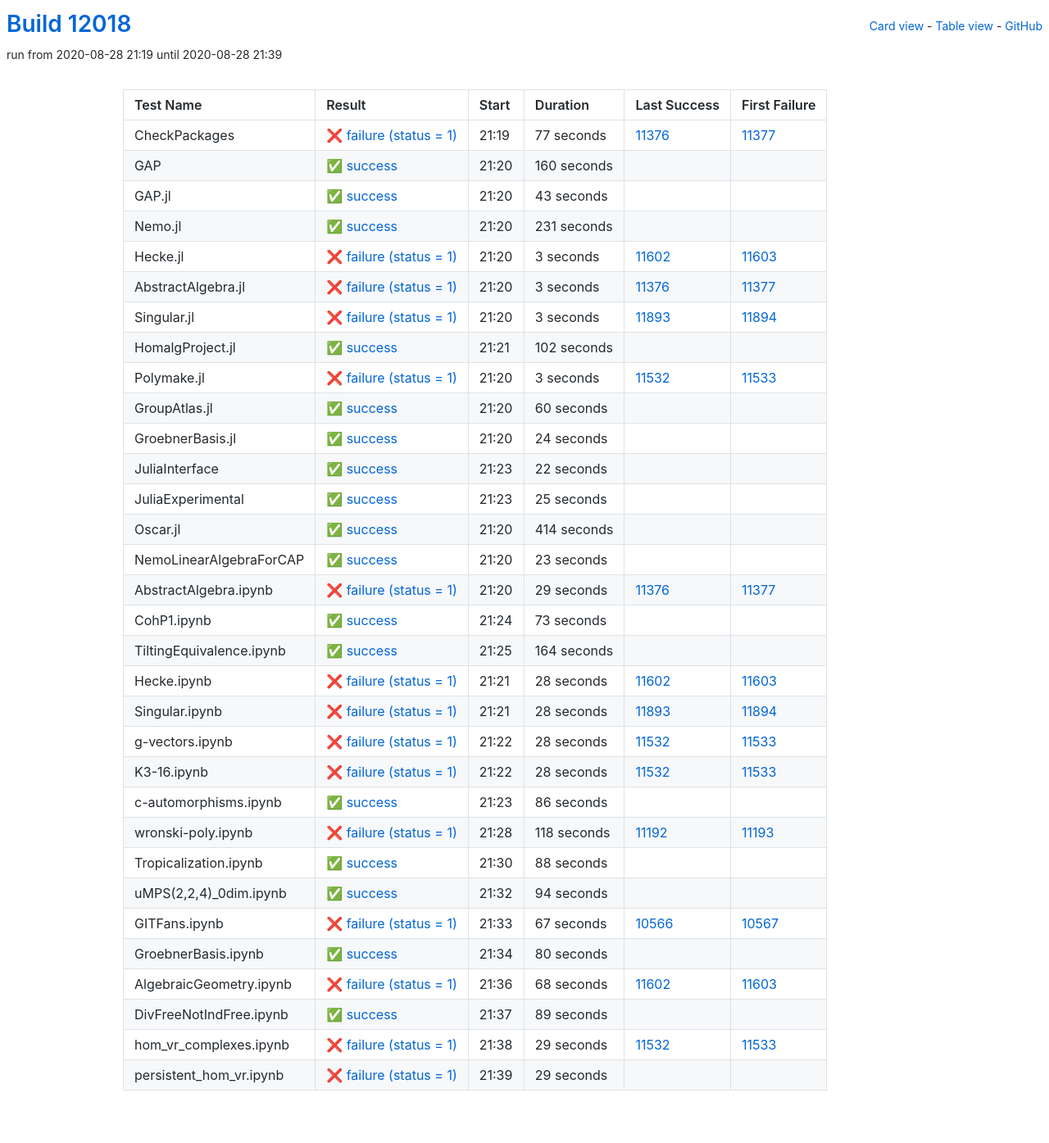
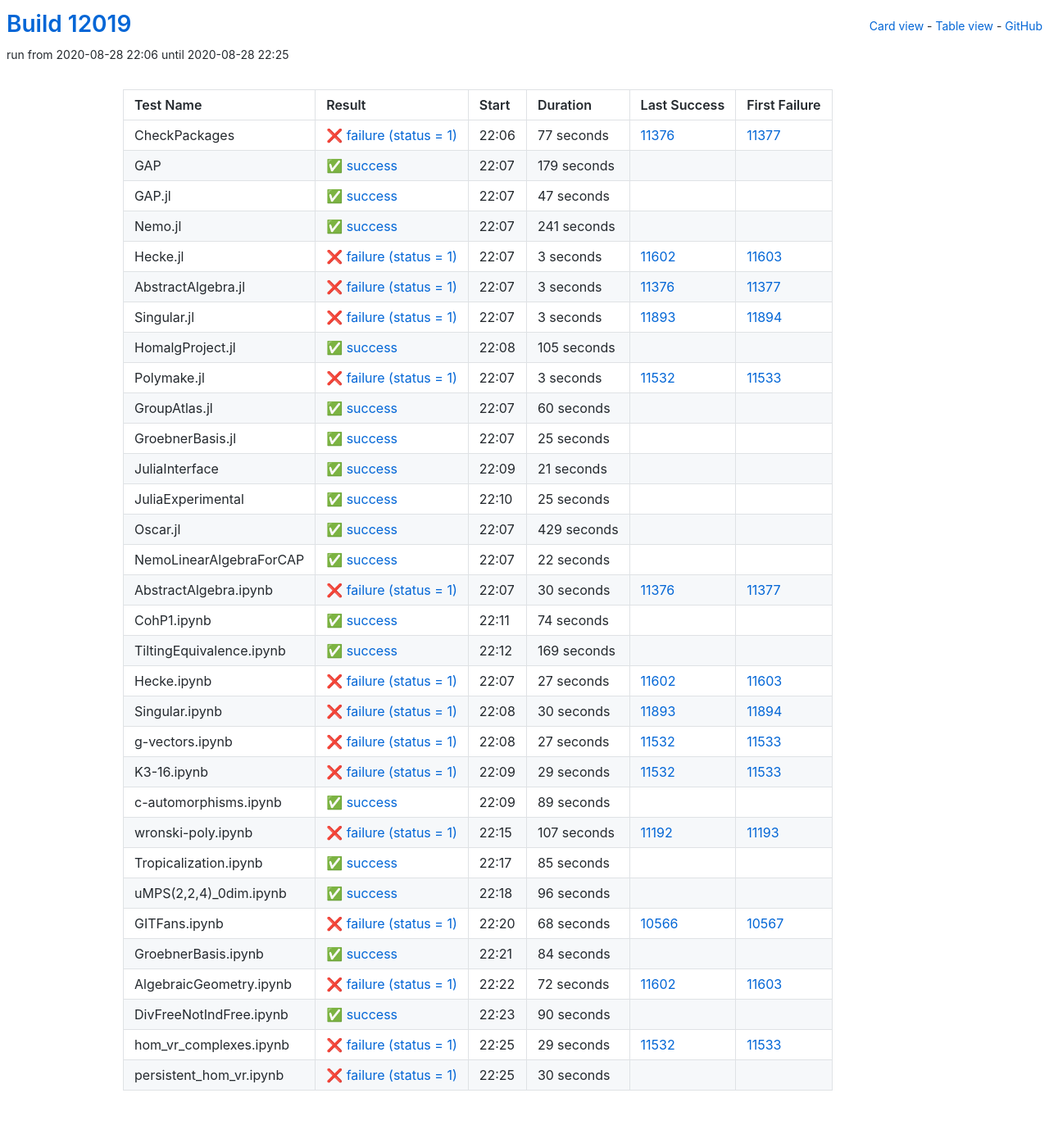
Before and after one commit to oscar-system/oscar-ci-status, a Jekyll site: the page built from table.html, in a window 1280 px wide. Shown: the whole page at 82% size. Built offline with Jekyll 4.4.1, drawn with Linux system fonts in a browser that asks for light colours.

Commit message:
Build #12019

```diff
--- a/_data/ci.yml
+++ b/_data/ci.yml
@@ -1,6 +1,6 @@
 ---
-build: 12018
-build_url: https://oscarci.mathematik.uni-kl.de/job/oscar/12018/
+build: 12019
+build_url: https://oscarci.mathematik.uni-kl.de/job/oscar/12019/
 job: oscar
 organization: oscar-system
 repo: oscar-ci-status
@@ -8,8 +8,8 @@
 tests:
 - name: CheckPackages
   id: checkpackages
-  log: https://oscarci.mathematik.uni-kl.de/job/oscar/12018/artifact/logs/build-12018/CheckPackages.log
-  start: 2020-08-28 21:19
+  log: https://oscarci.mathematik.uni-kl.de/job/oscar/12019/artifact/logs/build-12019/CheckPackages.log
+  start: 2020-08-28 22:06
   success: false
   exitcode: 1
   status: failure
@@ -20,44 +20,44 @@
   first_failure_url: https://oscarci.mathematik.uni-kl.de/job/oscar/11377/
 - name: GAP
   id: gap
-  log: https://oscarci.mathematik.uni-kl.de/job/oscar/12018/artifact/logs/build-12018/GAP.log
-  start: 2020-08-28 21:20
+  log: https://oscarci.mathematik.uni-kl.de/job/oscar/12019/artifact/logs/build-12019/GAP.log
+  start: 2020-08-28 22:07
   success: true
   exitcode: 0
   status: success
-  duration: 160
+  duration: 179
   last_success: false
   last_success_url:
   first_failure: false
   first_failure_url:
 - name: GAP.jl
   id: gap-jl
-  log: https://oscarci.mathematik.uni-kl.de/job/oscar/12018/artifact/logs/build-12018/GAP.jl.log
-  start: 2020-08-28 21:20
+  log: https://oscarci.mathematik.uni-kl.de/job/oscar/12019/artifact/logs/build-12019/GAP.jl.log
+  start: 2020-08-28 22:07
   success: true
   exitcode: 0
   status: success
-  duration: 43
+  duration: 47
   last_success: false
   last_success_url:
   first_failure: false
   first_failure_url:
 - name: Nemo.jl
   id: nemo-jl
-  log: https://oscarci.mathematik.uni-kl.de/job/oscar/12018/artifact/logs/build-12018/Nemo.jl.log
-  start: 2020-08-28 21:20
+  log: https://oscarci.mathematik.uni-kl.de/job/oscar/12019/artifact/logs/build-12019/Nemo.jl.log
+  start: 2020-08-28 22:07
   success: true
   exitcode: 0
   status: success
-  duration: 231
+  duration: 241
   last_success: false
   last_success_url:
   first_failure: false
   first_failure_url:
 - name: Hecke.jl
   id: hecke-jl
-  log: https://oscarci.mathematik.uni-kl.de/job/oscar/12018/artifact/logs/build-12018/Hecke.jl.log
-  start: 2020-08-28 21:20
+  log: https://oscarci.mathematik.uni-kl.de/job/oscar/12019/artifact/logs/build-12019/Hecke.jl.log
+  start: 2020-08-28 22:07
   success: false
   exitcode: 1
   status: failure
@@ -68,8 +68,8 @@
   first_failure_url: https://oscarci.mathematik.uni-kl.de/job/oscar/11603/
 - name: AbstractAlgebra.jl
   id: abstractalgebra-jl
-  log: https://oscarci.mathematik.uni-kl.de/job/oscar/12018/artifact/logs/build-12018/AbstractAlgebra.jl.log
-  start: 2020-08-28 21:20
+  log: https://oscarci.mathematik.uni-kl.de/job/oscar/12019/artifact/logs/build-12019/AbstractAlgebra.jl.log
+  start: 2020-08-28 22:07
   success: false
   exitcode: 1
   status: failure
@@ -80,8 +80,8 @@
   first_failure_url: https://oscarci.mathematik.uni-kl.de/job/oscar/11377/
 - name: Singular.jl
   id: singular-jl
-  log: https://oscarci.mathematik.uni-kl.de/job/oscar/12018/artifact/logs/build-12018/Singular.jl.log
-  start: 2020-08-28 21:20
+  log: https://oscarci.mathematik.uni-kl.de/job/oscar/12019/artifact/logs/build-12019/Singular.jl.log
+  start: 2020-08-28 22:07
   success: false
   exitcode: 1
   status: failure
@@ -92,20 +92,20 @@
   first_failure_url: https://oscarci.mathematik.uni-kl.de/job/oscar/11894/
 - name: HomalgProject.jl
   id: homalgproject-jl
-  log: https://oscarci.mathematik.uni-kl.de/job/oscar/12018/artifact/logs/build-12018/HomalgProject.jl.log
-  start: 2020-08-28 21:21
+  log: https://oscarci.mathematik.uni-kl.de/job/oscar/12019/artifact/logs/build-12019/HomalgProject.jl.log
+  start: 2020-08-28 22:08
   success: true
   exitcode: 0
   status: success
-  duration: 102
+  duration: 105
   last_success: false
   last_success_url:
   first_failure: false
   first_failure_url:
 - name: Polymake.jl
   id: polymake-jl
-  log: https://oscarci.mathematik.uni-kl.de/job/oscar/12018/artifact/logs/build-12018/Polymake.jl.log
-  start: 2020-08-28 21:20
+  log: https://oscarci.mathematik.uni-kl.de/job/oscar/12019/artifact/logs/build-12019/Polymake.jl.log
+  start: 2020-08-28 22:07
   success: false
   exitcode: 1
   status: failure
@@ -116,8 +116,8 @@
   first_failure_url: https://oscarci.mathematik.uni-kl.de/job/oscar/11533/
 - name: GroupAtlas.jl
   id: groupatlas-jl
-  log: https://oscarci.mathematik.uni-kl.de/job/oscar/12018/artifact/logs/build-12018/GroupAtlas.jl.log
-  start: 2020-08-28 21:20
+  log: https://oscarci.mathematik.uni-kl.de/job/oscar/12019/artifact/logs/build-12019/GroupAtlas.jl.log
+  start: 2020-08-28 22:07
   success: true
   exitcode: 0
   status: success
@@ -128,32 +128,32 @@
   first_failure_url:
 - name: GroebnerBasis.jl
   id: groebnerbasis-jl
-  log: https://oscarci.mathematik.uni-kl.de/job/oscar/12018/artifact/logs/build-12018/GroebnerBasis.jl.log
-  start: 2020-08-28 21:20
+  log: https://oscarci.mathematik.uni-kl.de/job/oscar/12019/artifact/logs/build-12019/GroebnerBasis.jl.log
+  start: 2020-08-28 22:07
   success: true
   exitcode: 0
   status: success
-  duration: 24
+  duration: 25
   last_success: false
   last_success_url:
   first_failure: false
   first_failure_url:
 - name: JuliaInterface
   id: juliainterface
-  log: https://oscarci.mathematik.uni-kl.de/job/oscar/12018/artifact/logs/build-12018/JuliaInterface.log
-  start: 2020-08-28 21:23
+  log: https://oscarci.mathematik.uni-kl.de/job/oscar/12019/artifact/logs/build-12019/JuliaInterface.log
+  start: 2020-08-28 22:09
   success: true
   exitcode: 0
   status: success
-  duration: 22
+  duration: 21
   last_success: false
   last_success_url:
   first_failure: false
   first_failure_url:
 - name: JuliaExperimental
   id: juliaexperimental
-  log: https://oscarci.mathematik.uni-kl.de/job/oscar/12018/artifact/logs/build-12018/JuliaExperimental.log
-  start: 2020-08-28 21:23
+  log: https://oscarci.mathematik.uni-kl.de/job/oscar/12019/artifact/logs/build-12019/JuliaExperimental.log
+  start: 2020-08-28 22:10
   success: true
   exitcode: 0
   status: success
@@ -164,200 +164,116 @@
   first_failure_url:
 - name: Oscar.jl
   id: oscar-jl
-  log: https://oscarci.mathematik.uni-kl.de/job/oscar/12018/artifact/logs/build-12018/Oscar.jl.log
-  start: 2020-08-28 21:20
+  log: https://oscarci.mathematik.uni-kl.de/job/oscar/12019/artifact/logs/build-12019/Oscar.jl.log
+  start: 2020-08-28 22:07
   success: true
   exitcode: 0
   status: success
-  duration: 414
+  duration: 429
   last_success: false
   last_success_url:
   first_failure: false
   first_failure_url:
 - name: NemoLinearAlgebraForCAP
   id: nemolinearalgebraforcap
-  log: https://oscarci.mathematik.uni-kl.de/job/oscar/12018/artifact/logs/build-12018/NemoLinearAlgebraForCAP.log
-  start: 2020-08-28 21:20
+  log: https://oscarci.mathematik.uni-kl.de/job/oscar/12019/artifact/logs/build-12019/NemoLinearAlgebraForCAP.log
+  start: 2020-08-28 22:07
   success: true
   exitcode: 0
   status: success
-  duration: 23
+  duration: 22
   last_success: false
   last_success_url:
   first_failure: false
   first_failure_url:
 - name: AbstractAlgebra.ipynb
   id: abstractalgebra-ipynb
-  log: https://oscarci.mathematik.uni-kl.de/job/oscar/12018/artifact/logs/build-12018/AbstractAlgebra.ipynb.log
-  start: 2020-08-28 21:20
+  log: https://oscarci.mathematik.uni-kl.de/job/oscar/12019/artifact/logs/build-12019/AbstractAlgebra.ipynb.log
+  start: 2020-08-28 22:07
   success: false
   exitcode: 1
   status: failure
-  duration: 29
+  duration: 30
   last_success: 11376
   last_success_url: https://oscarci.mathematik.uni-kl.de/job/oscar/11376/
   first_failure: 11377
   first_failure_url: https://oscarci.mathematik.uni-kl.de/job/oscar/11377/
 - name: CohP1.ipynb
   id: cohp1-ipynb
-  log: https://oscarci.mathematik.uni-kl.de/job/oscar/12018/artifact/logs/build-12018/CohP1.ipynb.log
-  start: 2020-08-28 21:24
+  log: https://oscarci.mathematik.uni-kl.de/job/oscar/12019/artifact/logs/build-12019/CohP1.ipynb.log
+  start: 2020-08-28 22:11
   success: true
   exitcode: 0
   status: success
-  duration: 73
+  duration: 74
   last_success: false
   last_success_url:
   first_failure: false
   first_failure_url:
 - name: TiltingEquivalence.ipynb
   id: tiltingequivalence-ipynb
-  log: https://oscarci.mathematik.uni-kl.de/job/oscar/12018/artifact/logs/build-12018/TiltingEquivalence.ipynb.log
-  start: 2020-08-28 21:25
+  log: https://oscarci.mathematik.uni-kl.de/job/oscar/12019/artifact/logs/build-12019/TiltingEquivalence.ipynb.log
+  start: 2020-08-28 22:12
   success: true
   exitcode: 0
   status: success
-  duration: 164
+  duration: 169
   last_success: false
   last_success_url:
   first_failure: false
   first_failure_url:
 - name: Hecke.ipynb
   id: hecke-ipynb
-  log: https://oscarci.mathematik.uni-kl.de/job/oscar/12018/artifact/logs/build-12018/Hecke.ipynb.log
-  start: 2020-08-28 21:21
+  log: https://oscarci.mathematik.uni-kl.de/job/oscar/12019/artifact/logs/build-12019/Hecke.ipynb.log
+  start: 2020-08-28 22:07
   success: false
   exitcode: 1
   status: failure
-  duration: 28
+  duration: 27
   last_success: 11602
   last_success_url: https://oscarci.mathematik.uni-kl.de/job/oscar/11602/
   first_failure: 11603
   first_failure_url: https://oscarci.mathematik.uni-kl.de/job/oscar/11603/
 - name: Singular.ipynb
   id: singular-ipynb
-  log: https://oscarci.mathematik.uni-kl.de/job/oscar/12018/artifact/logs/build-12018/Singular.ipynb.log
-  start: 2020-08-28 21:21
+  log: https://oscarci.mathematik.uni-kl.de/job/oscar/12019/artifact/logs/build-12019/Singular.ipynb.log
+  start: 2020-08-28 22:08
   success: false
   exitcode: 1
   status: failure
-  duration: 28
+  duration: 30
   last_success: 11893
   last_success_url: https://oscarci.mathematik.uni-kl.de/job/oscar/11893/
   first_failure: 11894
   first_failure_url: https://oscarci.mathematik.uni-kl.de/job/oscar/11894/
 - name: g-vectors.ipynb
   id: g-vectors-ipynb
-  log: https://oscarci.mathematik.uni-kl.de/job/oscar/12018/artifact/logs/build-12018/g-vectors.ipynb.log
-  start: 2020-08-28 21:22
+  log: https://oscarci.mathematik.uni-kl.de/job/oscar/12019/artifact/logs/build-12019/g-vectors.ipynb.log
+  start: 2020-08-28 22:08
   success: false
   exitcode: 1
   status: failure
-  duration: 28
+  duration: 27
   last_success: 11532
   last_success_url: https://oscarci.mathematik.uni-kl.de/job/oscar/11532/
   first_failure: 11533
   first_failure_url: https://oscarci.mathematik.uni-kl.de/job/oscar/11533/
 - name: K3-16.ipynb
   id: k3-16-ipynb
-  log: https://oscarci.mathematik.uni-kl.de/job/oscar/12018/artifact/logs/build-12018/K3-16.ipynb.log
-  start: 2020-08-28 21:22
+  log: https://oscarci.mathematik.uni-kl.de/job/oscar/12019/artifact/logs/build-12019/K3-16.ipynb.log
+  start: 2020-08-28 22:09
   success: false
   exitcode: 1
   status: failure
-  duration: 28
+  duration: 29
   last_success: 11532
   last_success_url: https://oscarci.mathematik.uni-kl.de/job/oscar/11532/
   first_failure: 11533
   first_failure_url: https://oscarci.mathematik.uni-kl.de/job/oscar/11533/
 - name: c-automorphisms.ipynb
   id: c-automorphisms-ipynb
-  log: https://oscarci.mathematik.uni-kl.de/job/oscar/12018/artifact/logs/build-12018/c-automorphisms.ipynb.log
-  start: 2020-08-28 21:23
-  success: true
-  exitcode: 0
-  status: success
-  duration: 86
-  last_success: false
-  last_success_url:
-  first_failure: false
-  first_failure_url:
-- name: wronski-poly.ipynb
-  id: wronski-poly-ipynb
-  log: https://oscarci.mathematik.uni-kl.de/job/oscar/12018/artifact/logs/build-12018/wronski-poly.ipynb.log
-  start: 2020-08-28 21:28
-  success: false
-  exitcode: 1
-  status: failure
-  duration: 118
-  last_success: 11192
-  last_success_url: https://oscarci.mathematik.uni-kl.de/job/oscar/11192/
-  first_failure: 11193
-  first_failure_url: https://oscarci.mathematik.uni-kl.de/job/oscar/11193/
-- name: Tropicalization.ipynb
-  id: tropicalization-ipynb
-  log: https://oscarci.mathematik.uni-kl.de/job/oscar/12018/artifact/logs/build-12018/Tropicalization.ipynb.log
-  start: 2020-08-28 21:30
-  success: true
-  exitcode: 0
-  status: success
-  duration: 88
-  last_success: false
-  last_success_url:
-  first_failure: false
-  first_failure_url:
-- name: uMPS(2,2,4)_0dim.ipynb
-  id: umps-2-2-4-0dim-ipynb
-  log: https://oscarci.mathematik.uni-kl.de/job/oscar/12018/artifact/logs/build-12018/uMPS-2-2-4-_0dim.ipynb.log
-  start: 2020-08-28 21:32
-  success: true
-  exitcode: 0
-  status: success
-  duration: 94
-  last_success: false
-  last_success_url:
-  first_failure: false
-  first_failure_url:
-- name: GITFans.ipynb
-  id: gitfans-ipynb
-  log: https://oscarci.mathematik.uni-kl.de/job/oscar/12018/artifact/logs/build-12018/GITFans.ipynb.log
-  start: 2020-08-28 21:33
-  success: false
-  exitcode: 1
-  status: failure
-  duration: 67
-  last_success: 10566
-  last_success_url: https://oscarci.mathematik.uni-kl.de/job/oscar/10566/
-  first_failure: 10567
-  first_failure_url: https://oscarci.mathematik.uni-kl.de/job/oscar/10567/
-- name: GroebnerBasis.ipynb
-  id: groebnerbasis-ipynb
-  log: https://oscarci.mathematik.uni-kl.de/job/oscar/12018/artifact/logs/build-12018/GroebnerBasis.ipynb.log
-  start: 2020-08-28 21:34
-  success: true
-  exitcode: 0
-  status: success
-  duration: 80
-  last_success: false
-  last_success_url:
-  first_failure: false
-  first_failure_url:
-- name: AlgebraicGeometry.ipynb
-  id: algebraicgeometry-ipynb
-  log: https://oscarci.mathematik.uni-kl.de/job/oscar/12018/artifact/logs/build-12018/AlgebraicGeometry.ipynb.log
-  start: 2020-08-28 21:36
-  success: false
-  exitcode: 1
-  status: failure
-  duration: 68
-  last_success: 11602
-  last_success_url: https://oscarci.mathematik.uni-kl.de/job/oscar/11602/
-  first_failure: 11603
-  first_failure_url: https://oscarci.mathematik.uni-kl.de/job/oscar/11603/
-- name: DivFreeNotIndFree.ipynb
-  id: divfreenotindfree-ipynb
-  log: https://oscarci.mathematik.uni-kl.de/job/oscar/12018/artifact/logs/build-12018/DivFreeNotIndFree.ipynb.log
-  start: 2020-08-28 21:37
+  log: https://oscarci.mathematik.uni-kl.de/job/oscar/12019/artifact/logs/build-12019/c-automorphisms.ipynb.log
+  start: 2020-08-28 22:09
   success: true
   exitcode: 0
   status: success
@@ -366,10 +282,94 @@
   last_success_url:
   first_failure: false
   first_failure_url:
+- name: wronski-poly.ipynb
+  id: wronski-poly-ipynb
+  log: https://oscarci.mathematik.uni-kl.de/job/oscar/12019/artifact/logs/build-12019/wronski-poly.ipynb.log
+  start: 2020-08-28 22:15
+  success: false
+  exitcode: 1
+  status: failure
+  duration: 107
+  last_success: 11192
+  last_success_url: https://oscarci.mathematik.uni-kl.de/job/oscar/11192/
+  first_failure: 11193
+  first_failure_url: https://oscarci.mathematik.uni-kl.de/job/oscar/11193/
+- name: Tropicalization.ipynb
+  id: tropicalization-ipynb
+  log: https://oscarci.mathematik.uni-kl.de/job/oscar/12019/artifact/logs/build-12019/Tropicalization.ipynb.log
+  start: 2020-08-28 22:17
+  success: true
+  exitcode: 0
+  status: success
+  duration: 85
+  last_success: false
+  last_success_url:
+  first_failure: false
+  first_failure_url:
+- name: uMPS(2,2,4)_0dim.ipynb
+  id: umps-2-2-4-0dim-ipynb
+  log: https://oscarci.mathematik.uni-kl.de/job/oscar/12019/artifact/logs/build-12019/uMPS-2-2-4-_0dim.ipynb.log
+  start: 2020-08-28 22:18
+  success: true
+  exitcode: 0
+  status: success
+  duration: 96
+  last_success: false
+  last_success_url:
+  first_failure: false
+  first_failure_url:
+- name: GITFans.ipynb
+  id: gitfans-ipynb
+  log: https://oscarci.mathematik.uni-kl.de/job/oscar/12019/artifact/logs/build-12019/GITFans.ipynb.log
+  start: 2020-08-28 22:20
+  success: false
+  exitcode: 1
+  status: failure
+  duration: 68
+  last_success: 10566
+  last_success_url: https://oscarci.mathematik.uni-kl.de/job/oscar/10566/
+  first_failure: 10567
+  first_failure_url: https://oscarci.mathematik.uni-kl.de/job/oscar/10567/
+- name: GroebnerBasis.ipynb
+  id: groebnerbasis-ipynb
+  log: https://oscarci.mathematik.uni-kl.de/job/oscar/12019/artifact/logs/build-12019/GroebnerBasis.ipynb.log
+  start: 2020-08-28 22:21
+  success: true
+  exitcode: 0
+  status: success
+  duration: 84
+  last_success: false
+  last_success_url:
+  first_failure: false
+  first_failure_url:
+- name: AlgebraicGeometry.ipynb
+  id: algebraicgeometry-ipynb
+  log: https://oscarci.mathematik.uni-kl.de/job/oscar/12019/artifact/logs/build-12019/AlgebraicGeometry.ipynb.log
+  start: 2020-08-28 22:22
+  success: false
+  exitcode: 1
+  status: failure
+  duration: 72
+  last_success: 11602
+  last_success_url: https://oscarci.mathematik.uni-kl.de/job/oscar/11602/
+  first_failure: 11603
+  first_failure_url: https://oscarci.mathematik.uni-kl.de/job/oscar/11603/
+- name: DivFreeNotIndFree.ipynb
+  id: divfreenotindfree-ipynb
+  log: https://oscarci.mathematik.uni-kl.de/job/oscar/12019/artifact/logs/build-12019/DivFreeNotIndFree.ipynb.log
+  start: 2020-08-28 22:23
+  success: true
+  exitcode: 0
+  status: success
+  duration: 90
+  last_success: false
+  last_success_url:
+  first_failure: false
+  first_failure_url:
 - name: hom_vr_complexes.ipynb
   id: hom-vr-complexes-ipynb
-  log: https://oscarci.mathematik.uni-kl.de/job/oscar/12018/artifact/logs/build-12018/hom_vr_complexes.ipynb.log
-  start: 2020-08-28 21:38
+  log: https://oscarci.mathematik.uni-kl.de/job/oscar/12019/artifact/logs/build-12019/hom_vr_complexes.ipynb.log
+  start: 2020-08-28 22:25
   success: false
   exitcode: 1
   status: failure
@@ -380,12 +380,12 @@
   first_failure_url: https://oscarci.mathematik.uni-kl.de/job/oscar/11533/
 - name: persistent_hom_vr.ipynb
   id: persistent-hom-vr-ipynb
-  log: https://oscarci.mathematik.uni-kl.de/job/oscar/12018/artifact/logs/build-12018/persistent_hom_vr.ipynb.log
-  start: 2020-08-28 21:39
+  log: https://oscarci.mathematik.uni-kl.de/job/oscar/12019/artifact/logs/build-12019/persistent_hom_vr.ipynb.log
+  start: 2020-08-28 22:25
   success: false
   exitcode: 1
   status: failure
-  duration: 29
+  duration: 30
   last_success: false
   last_success_url:
   first_failure: false
```
Also changed, not shown: README.md.
